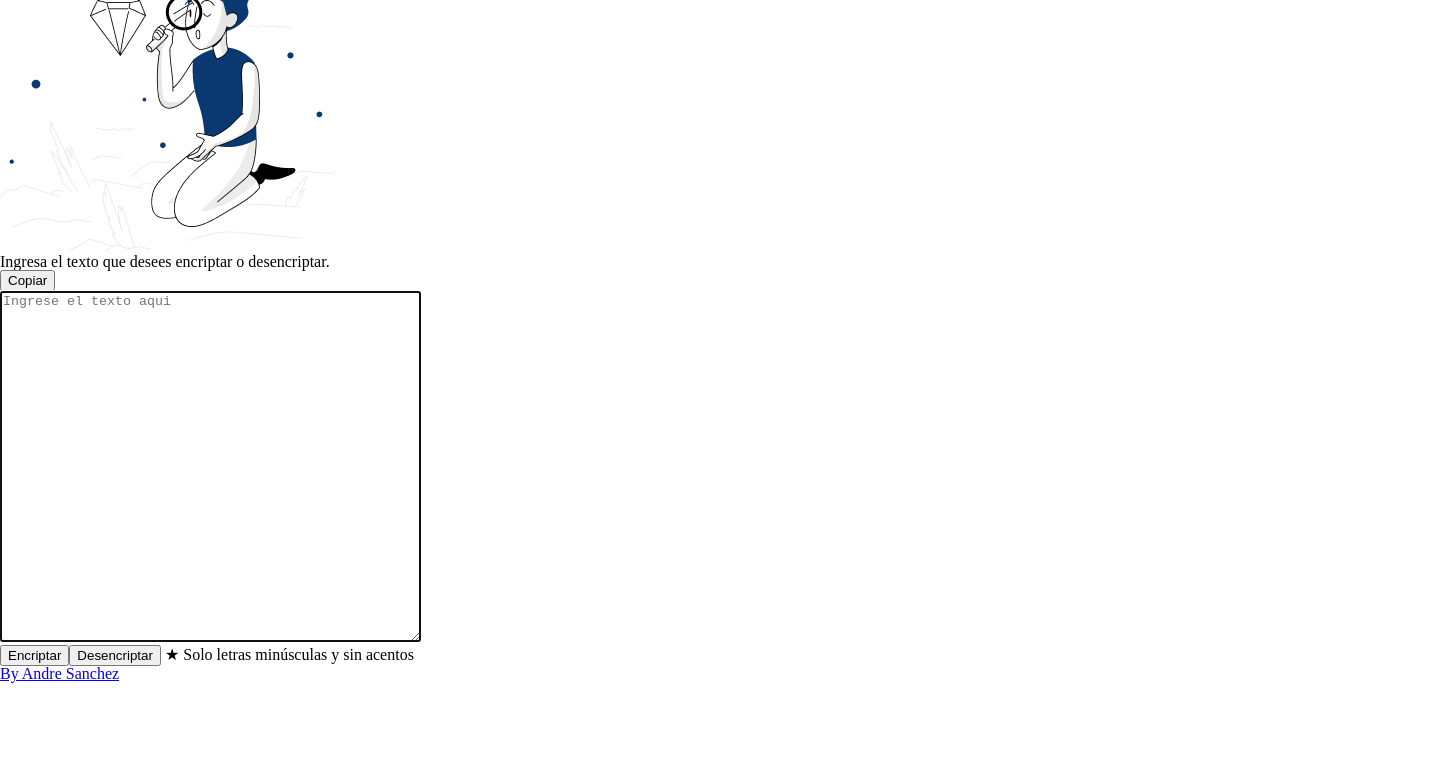
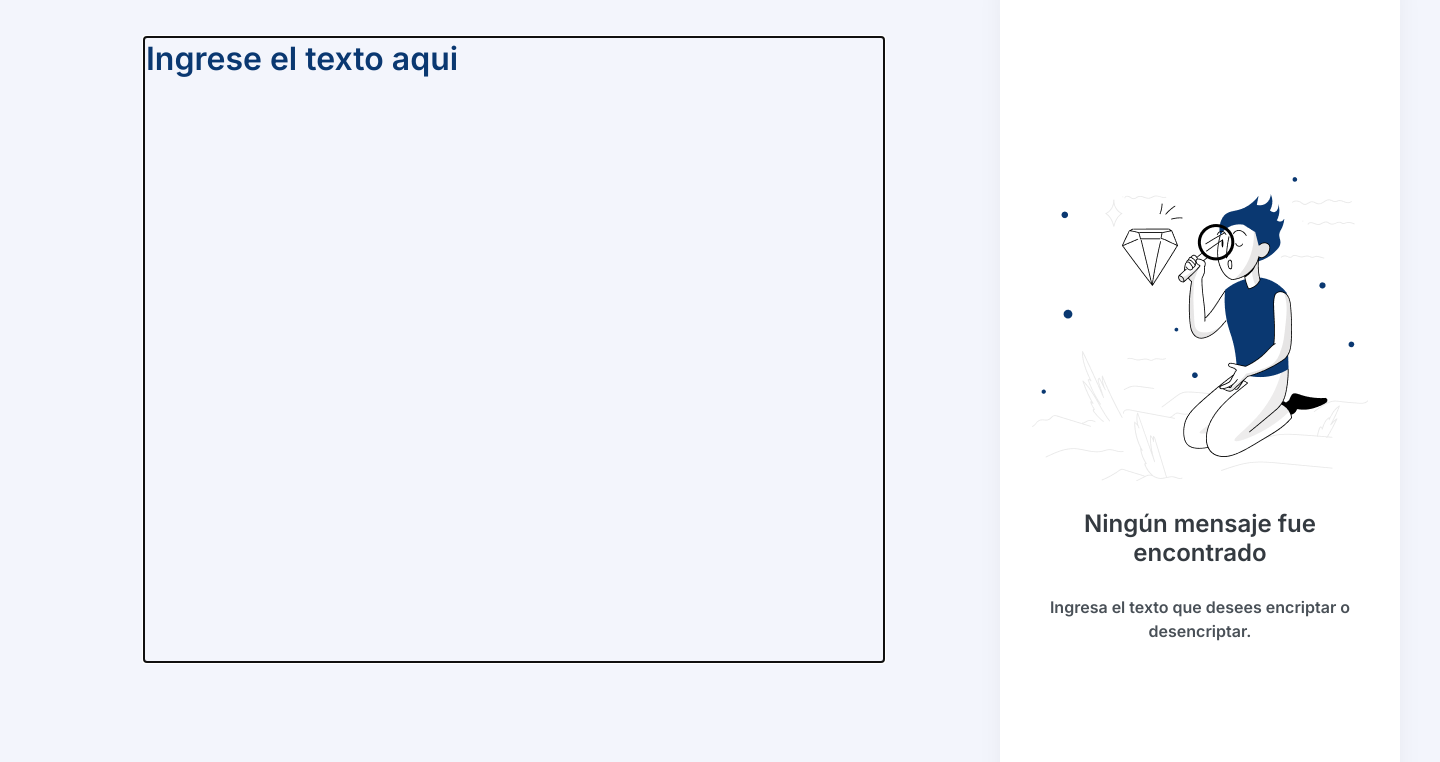
Before and after one commit to anbr1x/anbr1x.github.io, a plain HTML site: page docs/index.html in a window 1280 px wide. Shown: the part 104-866 px from the top of the page, 1440 px wide, since content can reach past the window. Before the commit the page ends 800 px from the top, so only its background shows below. Drawn offline with Linux system fonts and the light colour scheme.

Commit message:
update style
linea 9

```diff
--- a/docs/index.html
+++ b/docs/index.html
@@ -6,7 +6,7 @@
         <meta name="viewport" content="width=device-width">
         <title> Encriptador </title>
         <link rel="stylesheet" href="reset.css">
-        <link rel="stylesheet" href="Encriptador.css">
+        <link rel="stylesheet" href="Style.css">
         <link rel="preconnect" href="https://fonts.googleapis.com">
         <link rel="preconnect" href="https://fonts.gstatic.com" crossorigin>
         <link href="https://fonts.googleapis.com/css2?family=Inter:wght@600&display=swap" rel="stylesheet">
```
